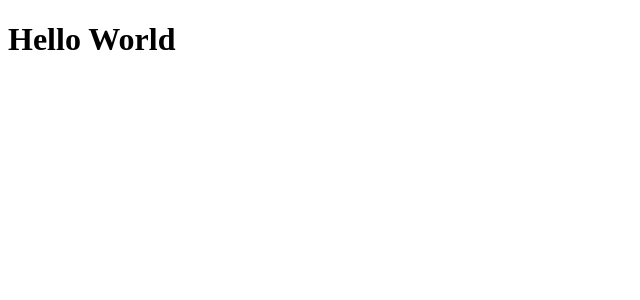
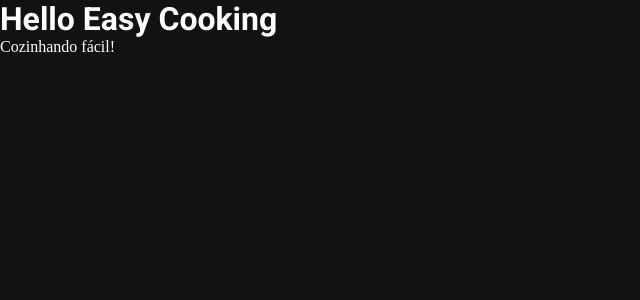
Before and after one commit to igorribeiro2022/EasyCooking, a React (Create React App) app: page / in a window 1280 px wide. Shown: the top 300 px of the page, without its empty margins (0-640 px from the left). Built offline with nearby package versions, Linux system fonts and the light colour scheme.

Commit message:
feature: implementação de globalStyle com darkMode

```diff
--- a/public/index.html
+++ b/public/index.html
@@ -1,5 +1,5 @@
 <!DOCTYPE html>
-<html lang="en">
+<html lang="pt-BR">
   <head>
     <meta charset="utf-8" />
     <link rel="icon" href="%PUBLIC_URL%/favicon.ico" />
@@ -7,24 +7,15 @@
     <meta name="theme-color" content="#000000" />
     <meta
       name="description"
-      content="Web site created using create-react-app"
+      content="Um site pra te ajudar a cozinhar com facilidade e com os ingredientes que você tem em mãos."
     />
     <link rel="apple-touch-icon" href="%PUBLIC_URL%/logo192.png" />
-    <!--
-      manifest.json provides metadata used when your web app is installed on a
-      user's mobile device or desktop. See https://developers.google.com/web/fundamentals/web-app-manifest/
-    -->
+
     <link rel="manifest" href="%PUBLIC_URL%/manifest.json" />
-    <!--
-      Notice the use of %PUBLIC_URL% in the tags above.
-      It will be replaced with the URL of the `public` folder during the build.
-      Only files inside the `public` folder can be referenced from the HTML.
-
-      Unlike "/favicon.ico" or "favicon.ico", "%PUBLIC_URL%/favicon.ico" will
-      work correctly both with client-side routing and a non-root public URL.
-      Learn how to configure a non-root public URL by running `npm run build`.
-    -->
-    <title>React App</title>
+    <link rel="preconnect" href="https://fonts.googleapis.com">
+    <link rel="preconnect" href="https://fonts.gstatic.com" crossorigin>
+    <link href="https://fonts.googleapis.com/css2?family=Roboto:ital,wght@0,100;0,300;0,400;0,500;0,700;0,900;1,100;1,300;1,400;1,500;1,700;1,900&display=swap" rel="stylesheet">
+    <title>Easy Cooking</title>
   </head>
   <body>
     <noscript>You need to enable JavaScript to run this app.</noscript>
--- a/src/App.js
+++ /dev/null
@@ -1,9 +0,0 @@
-function App() {
-  return (
-    <>
-      <h1>Hello World</h1>
-    </>
-  );
-}
-
-export default App;
--- /dev/null
+++ b/src/App.jsx
@@ -0,0 +1,21 @@
+import { GlobalStyle } from "./styles/globalStyles";
+import { themes } from "./styles/globalStyles";
+import { ThemeProvider } from "styled-components";
+import { GlobalThemeContext } from "./Providers/models/theme/theme";
+import { useContext } from "react";
+
+function App() {
+  const { currentTheme } = useContext(GlobalThemeContext);
+
+  return (
+    <ThemeProvider theme={themes[currentTheme]}>
+      <>
+        <GlobalStyle />
+        <h1>Hello Easy Cooking</h1>
+        <p>Cozinhando fácil!</p>
+      </>
+    </ThemeProvider>
+  );
+}
+
+export default App;
--- /dev/null
+++ b/src/Providers/index.jsx
@@ -0,0 +1,10 @@
+import { GlobalTheme } from "./models/theme/theme";
+
+export const GlobalProvider = ({ children }) => {
+
+    return (
+            <GlobalTheme>
+                {children}
+            </GlobalTheme>
+    )
+}
--- /dev/null
+++ b/src/Providers/models/theme/theme.jsx
@@ -0,0 +1,36 @@
+import { createContext, useState } from 'react';
+
+export const GlobalThemeContext = createContext([]);
+
+export function GlobalTheme({ children }) {
+
+    const themeLocal = localStorage.getItem("themeSite") || "dark"
+    const [currentTheme, setCurrentTheme] = useState(themeLocal);
+
+    function getOpositeTheme() {
+
+      setCurrentTheme(currentTheme === "light" ? "dark" : "light");
+      localStorage.setItem("themeSite", currentTheme === "light" ? "dark" : "light")
+    }
+
+    return (
+        <GlobalThemeContext.Provider
+            value={{ currentTheme, getOpositeTheme }}>
+            {children}
+        </GlobalThemeContext.Provider>
+    )
+}
+
+
+
+
+
+
+
+
+
+/*
+
+
+
+*/
--- a/src/index.js
+++ b/src/index.js
@@ -1,6 +1,11 @@
 import React from "react";
 import ReactDOM from "react-dom/client";
 import App from "./App";
+import { GlobalProvider } from "./Providers";
 
 const root = ReactDOM.createRoot(document.getElementById("root"));
-root.render(<App />);
+root.render(
+    <GlobalProvider>
+        <App />
+    </GlobalProvider>
+);
--- /dev/null
+++ b/src/styles/globalStyles.jsx
@@ -0,0 +1,68 @@
+import { createGlobalStyle } from "styled-components";
+
+const lightTheme = {
+    colorOne: "#000000",
+    colorTwo: "#ffffffff",
+    backgroundColorOne: "#f6f4f6ff",
+    backgroundColorTwo: "#ea1d2cff",
+    greenOne: "#f3ffc6ff",
+    greenTwo: "#b6d048ff",
+    button: {
+        textColor: "#ffffff",
+        backgroundColor: "#ea1d2cff",
+    },
+};
+
+const darkTheme = {
+    colorOne: "#ffffffff",
+    colorTwo: "#ffffffff",
+    backgroundColorOne: "#121212ff",
+    backgroundColorTwo: "#cd131fff",
+    greenOne: "#607a00ff",
+    greenTwo: "#2a310cff",
+    button: {
+      textColor: "#ffffffff",
+      backgroundColor: "#cd131fff",
+    },
+};
+
+export const themes = {
+  light: lightTheme,
+  dark: darkTheme,
+};
+
+export const GlobalStyle = createGlobalStyle`
+  * {
+    margin: 0;
+    padding: 0;
+    box-sizing:border-box;
+    outline: 0;
+  }
+
+  body {
+    background-color: ${(props) => props.theme.backgroundColorOne};
+    transition: background-color 0.2s linear, color 0.2s linear;
+    color: ${(props) => props.theme.colorOne};
+  }
+
+  body::-webkit-scrollbar {
+    width: 0px;
+  }
+
+  body, input, button, p {
+    font-family: inherit, sans-serif;
+  }
+
+  h1, h2, h3, h4, h5, h6 {
+    font-family: 'Roboto', sans-serif;
+  }
+
+  button {
+    cursor: pointer;
+  }
+
+  a {
+    text-decoration: none;
+  }
+
+`;
```
Also changed, not shown: public/logo192.png (deleted), public/logo512.png (deleted).
